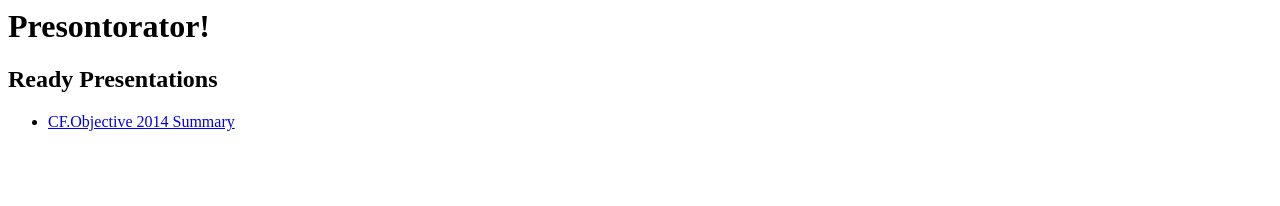
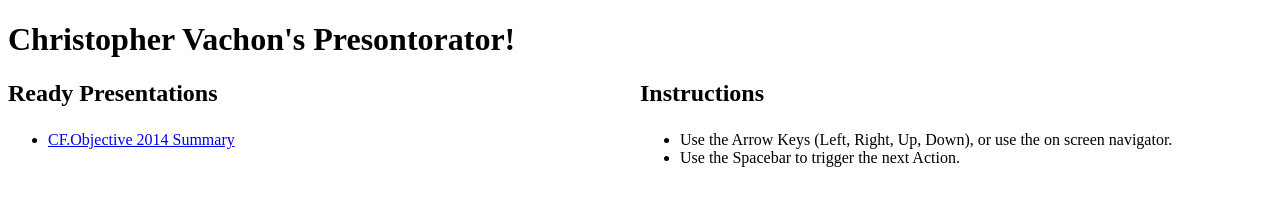
Before and after one commit to CodeVachon/presentorator, a website: page index.html in a window 1280 px wide. Drawn offline with Linux system fonts and the light colour scheme.

Commit message:
Updated Homepage Content

```diff
--- a/index.html
+++ b/index.html
@@ -1,9 +1,39 @@
+<!DOCTYPE html>
 <html>
+	<head>
+		<title>Christopher Vachon's Presontorator!</title>
+		<style>
+			section {
+				width: 48%;
+				margin: 0;
+			}
+			section:nth-child(even) {
+				float: left;
+			}
+			section:nth-child(odd) {
+				margin: 0 0 0 50%;
+			}
+			section h2 {
+				margin: 0 0 1em 0;
+			}
+		</style>
+	</head>
 	<body>
-	<h1>Presontorator!</h1>
+		<header>
+			<h1>Christopher Vachon's Presontorator!</h1>
+		</header>
+		<section>
 			<h2>Ready Presentations</h2>
 			<ul>
 				<li><a href='CFObjective2014.html'>CF.Objective 2014 Summary</a></li>
 			</ul>
+		</section>
+		<section>
+			<h2>Instructions</h2>
+			<ul>
+				<li>Use the Arrow Keys (Left, Right, Up, Down), or use the on screen navigator.</li>
+				<li>Use the Spacebar to trigger the next Action.</li>
+			</ul>
+		</section>
 	</body>
 </html>
```
Lines whose indentation alone changed are shown as unchanged.
